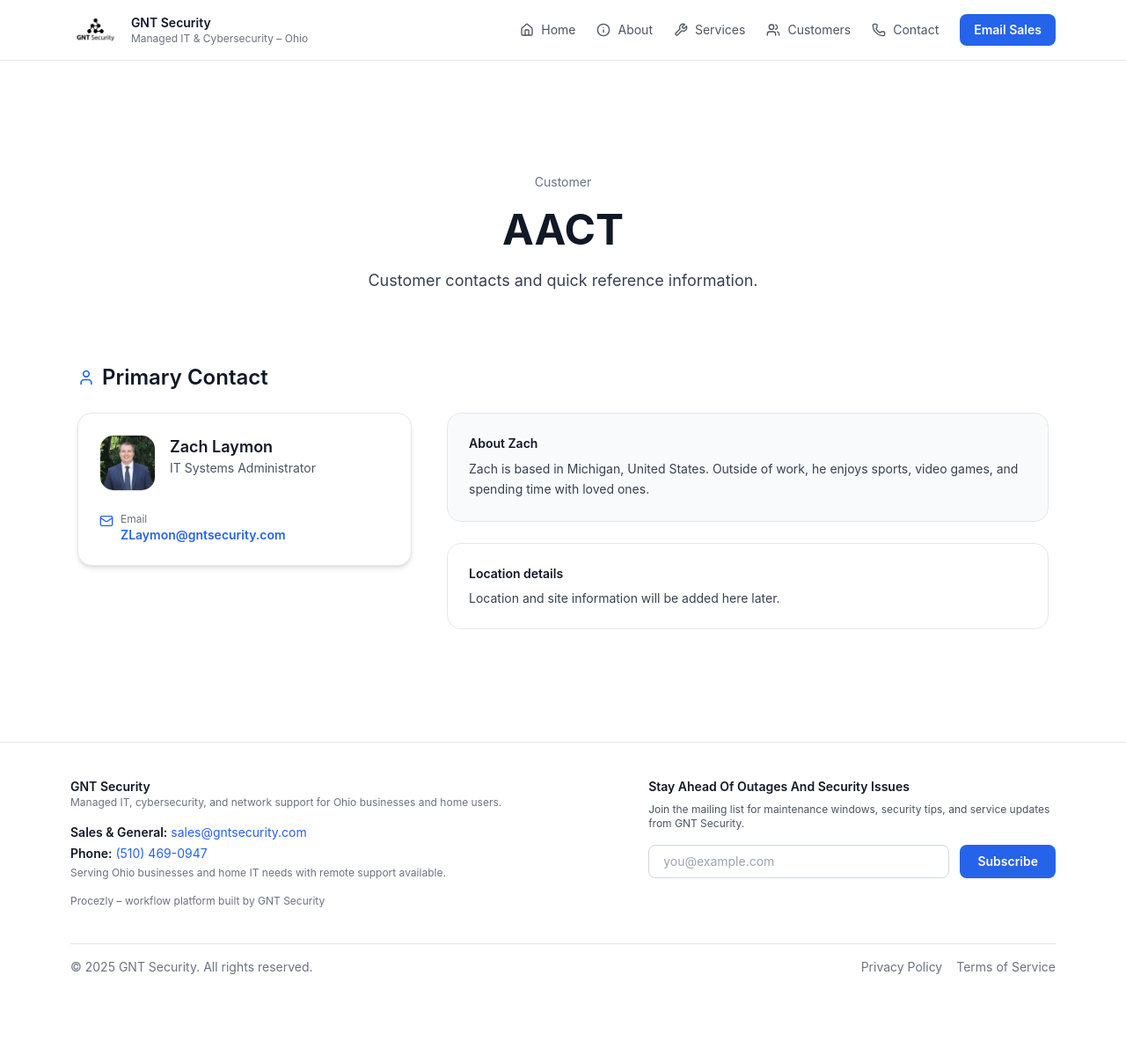
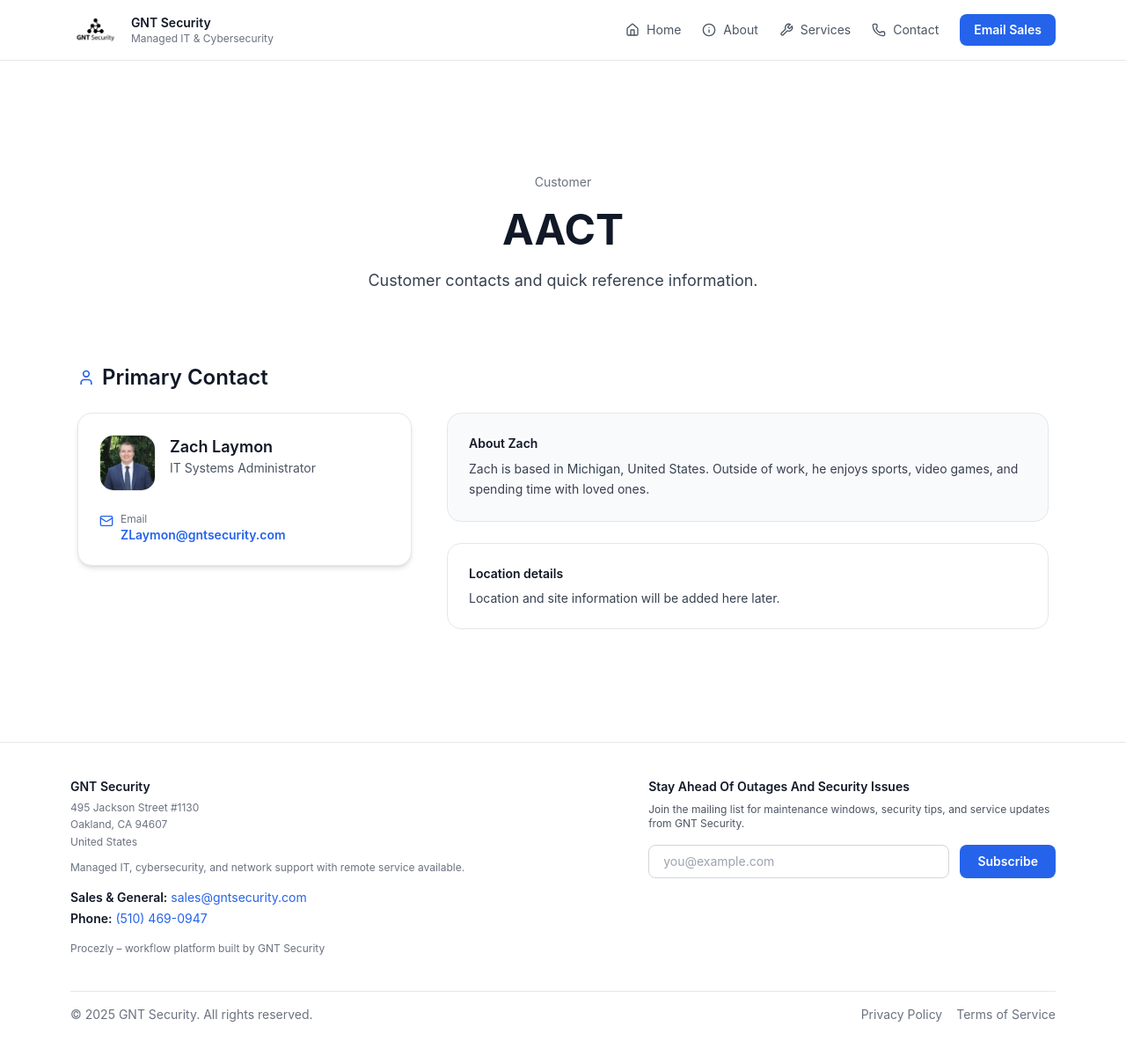
Before and after one commit to gntsecurity/gntsecurity, a React (Vite) app: page /customers/AACT in a window 1280 px wide. Shown: the top 1200 px of the page at 88% size. Before the commit the page ends 1149 px from the top, so only its background shows below. Built offline with nearby package versions, Linux system fonts and the light colour scheme.

Commit message:
Customers v2

```diff
--- a/src/components/Footer.tsx
+++ b/src/components/Footer.tsx
@@ -32,10 +32,16 @@
           <div className="space-y-4">
             <div>
               <p className="text-sm font-semibold text-gray-900">GNT Security</p>
-              <p className="text-xs text-gray-500">
-                Managed IT, cybersecurity, and network support for Ohio businesses and home users.
+              <div className="text-xs text-gray-500 leading-relaxed mt-1">
+                <div>495 Jackson Street #1130</div>
+                <div>Oakland, CA 94607</div>
+                <div>United States</div>
+              </div>
+              <p className="text-xs text-gray-500 mt-3">
+                Managed IT, cybersecurity, and network support with remote service available.
               </p>
             </div>
+
             <div className="text-sm text-gray-700 space-y-1">
               <p>
                 <span className="font-semibold text-gray-900">Sales & General:</span>{" "}
@@ -52,15 +58,10 @@
                   (510) 469-0947
                 </a>
               </p>
-              <p className="text-xs text-gray-500">
-                Serving Ohio businesses and home IT needs with remote support available.
-              </p>
             </div>
+
             <div className="text-xs text-gray-500">
-              <a
-                href="/procezly"
-                className="text-gray-500 hover:text-blue-600 hover:underline"
-              >
+              <a href="/procezly" className="text-gray-500 hover:text-blue-600 hover:underline">
                 Procezly – workflow platform built by GNT Security
               </a>
             </div>
--- a/src/components/Navbar.tsx
+++ b/src/components/Navbar.tsx
@@ -1,11 +1,10 @@
 import { Link, useLocation } from "react-router-dom";
-import { Home, Info, Wrench, Phone, Users } from "lucide-react";
+import { Home, Info, Wrench, Phone } from "lucide-react";
 
 const navItems = [
   { name: "Home", path: "/", icon: Home },
   { name: "About", path: "/about", icon: Info },
   { name: "Services", path: "/services", icon: Wrench },
-  { name: "Customers", path: "/customers", icon: Users },
   { name: "Contact", path: "/contact", icon: Phone },
 ];
 
@@ -18,16 +17,10 @@
       <header className="border-b bg-white">
         <div className="max-w-6xl mx-auto flex items-center justify-between px-4 py-4">
           <Link to="/" className="flex items-center gap-3">
-            <img
-              src="/logo.png"
-              alt="GNT Security"
-              className="h-8 w-auto"
-            />
+            <img src="/logo.png" alt="GNT Security" className="h-8 w-auto" />
             <div className="hidden sm:flex flex-col leading-tight">
               <span className="font-semibold text-sm">GNT Security</span>
-              <span className="text-xs text-gray-500">
-                Managed IT & Cybersecurity – Ohio
-              </span>
+              <span className="text-xs text-gray-500">Managed IT & Cybersecurity</span>
             </div>
           </Link>
           <nav className="hidden md:flex items-center space-x-6 text-sm">
--- a/src/pages/Customers.tsx
+++ b/src/pages/Customers.tsx
@@ -1,8 +1,23 @@
+import { useEffect } from "react";
 import { motion } from "framer-motion";
 import { Link } from "react-router-dom";
 import { Building2, Users } from "lucide-react";
 
+function useNoIndex() {
+  useEffect(() => {
+    const meta = document.createElement("meta");
+    meta.name = "robots";
+    meta.content = "noindex,nofollow";
+    document.head.appendChild(meta);
+    return () => {
+      document.head.removeChild(meta);
+    };
+  }, []);
+}
+
 export default function Customers() {
+  useNoIndex();
+
   return (
     <div className="space-y-16">
       <section className="text-center max-w-4xl mx-auto space-y-5 pt-16">
@@ -53,9 +68,7 @@
                   <h3 className="text-xl font-semibold text-gray-900 group-hover:text-blue-700 transition">
                     AACT
                   </h3>
-                  <p className="text-sm text-gray-700">
-                    Contacts and customer-specific details.
-                  </p>
+                  <p className="text-sm text-gray-700">Contacts and customer-specific details.</p>
                 </div>
                 <div className="shrink-0 rounded-xl border bg-gray-50 p-3">
                   <Building2 className="w-6 h-6 text-blue-600" />
--- a/src/pages/customers/AACT.tsx
+++ b/src/pages/customers/AACT.tsx
@@ -1,7 +1,22 @@
+import { useEffect } from "react";
 import { motion } from "framer-motion";
 import { Mail, User } from "lucide-react";
 
+function useNoIndex() {
+  useEffect(() => {
+    const meta = document.createElement("meta");
+    meta.name = "robots";
+    meta.content = "noindex,nofollow";
+    document.head.appendChild(meta);
+    return () => {
+      document.head.removeChild(meta);
+    };
+  }, []);
+}
+
 export default function AACT() {
+  useNoIndex();
+
   return (
     <div className="space-y-20">
       <section className="text-center max-w-4xl mx-auto space-y-5 pt-16">
@@ -96,9 +111,7 @@
 
             <div className="rounded-2xl border p-6">
               <p className="text-sm font-semibold text-gray-900 mb-2">Location details</p>
-              <p className="text-sm text-gray-700">
-                Location and site information will be added here later.
-              </p>
+              <p className="text-sm text-gray-700">Location and site information will be added here later.</p>
             </div>
           </motion.div>
         </div>
```
